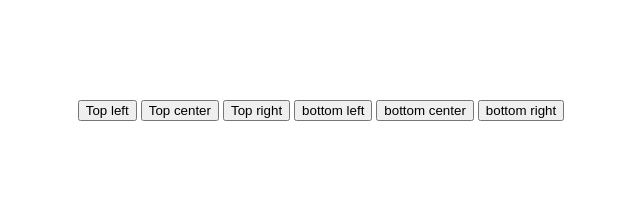
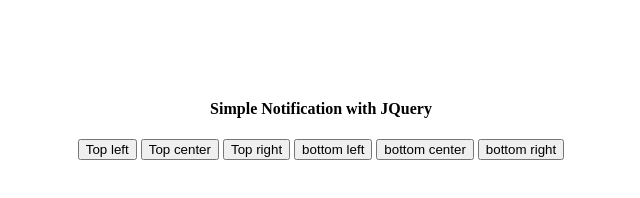
Before and after one commit to fhdjg/gg-notif, a plain HTML site: page index.html in a window 1280 px wide. Shown: the whole page, without its empty margins (319-959 px from the left). Drawn offline with Linux system fonts and the light colour scheme.

Commit message:
Update index.html

```diff
--- a/index.html
+++ b/index.html
@@ -16,6 +16,7 @@
 </head>
 <body>
     <div class="content">
+        <h4>Simple Notification with JQuery</h4>
         <button data-content="effect top left" data-placement="top-left" id-notif="topleft1">Top left</button>
         <button data-content="effect top center" data-placement="top-center" id-notif="topcenter1">Top center</button>
         <button data-content="effect top right" data-placement="top-right" id-notif="topright1">Top right</button>
```
